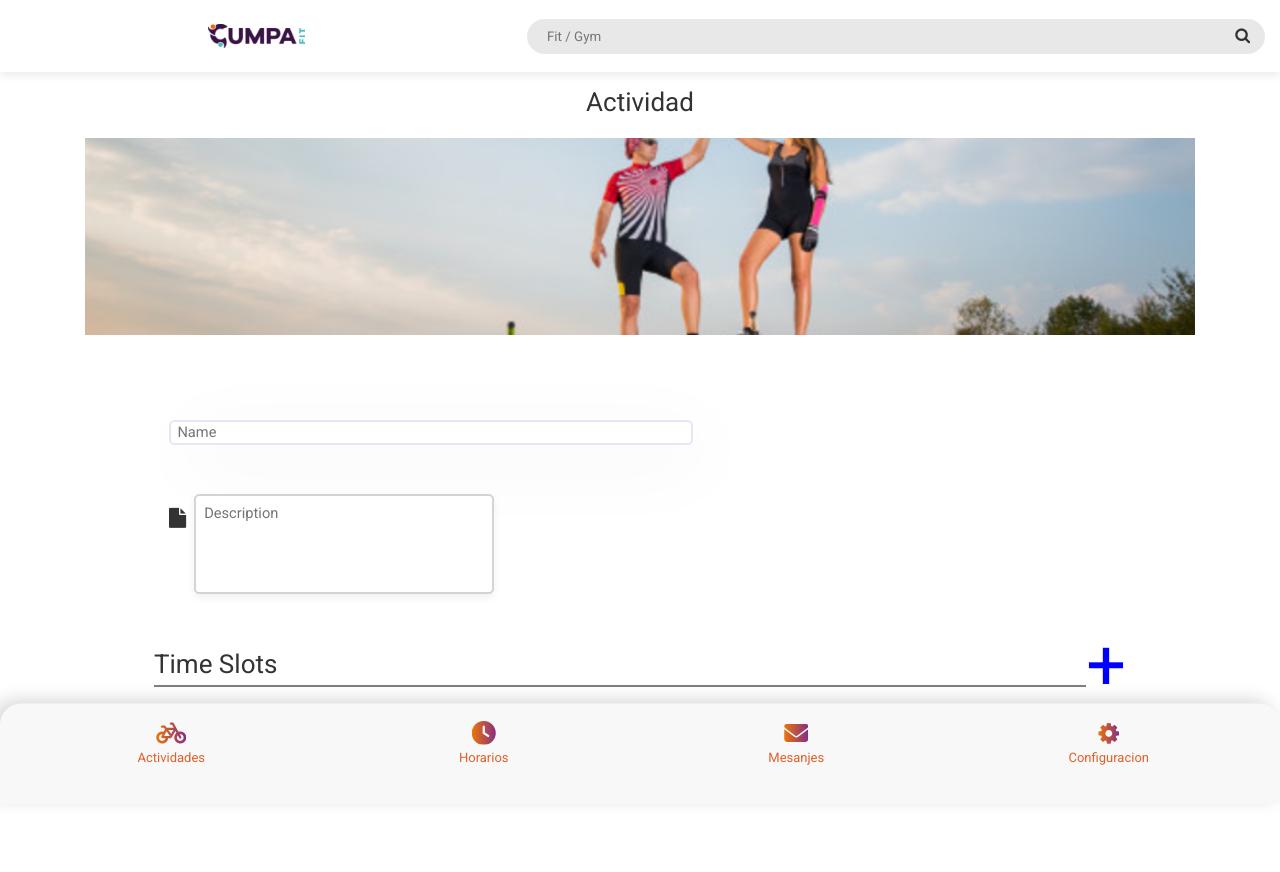
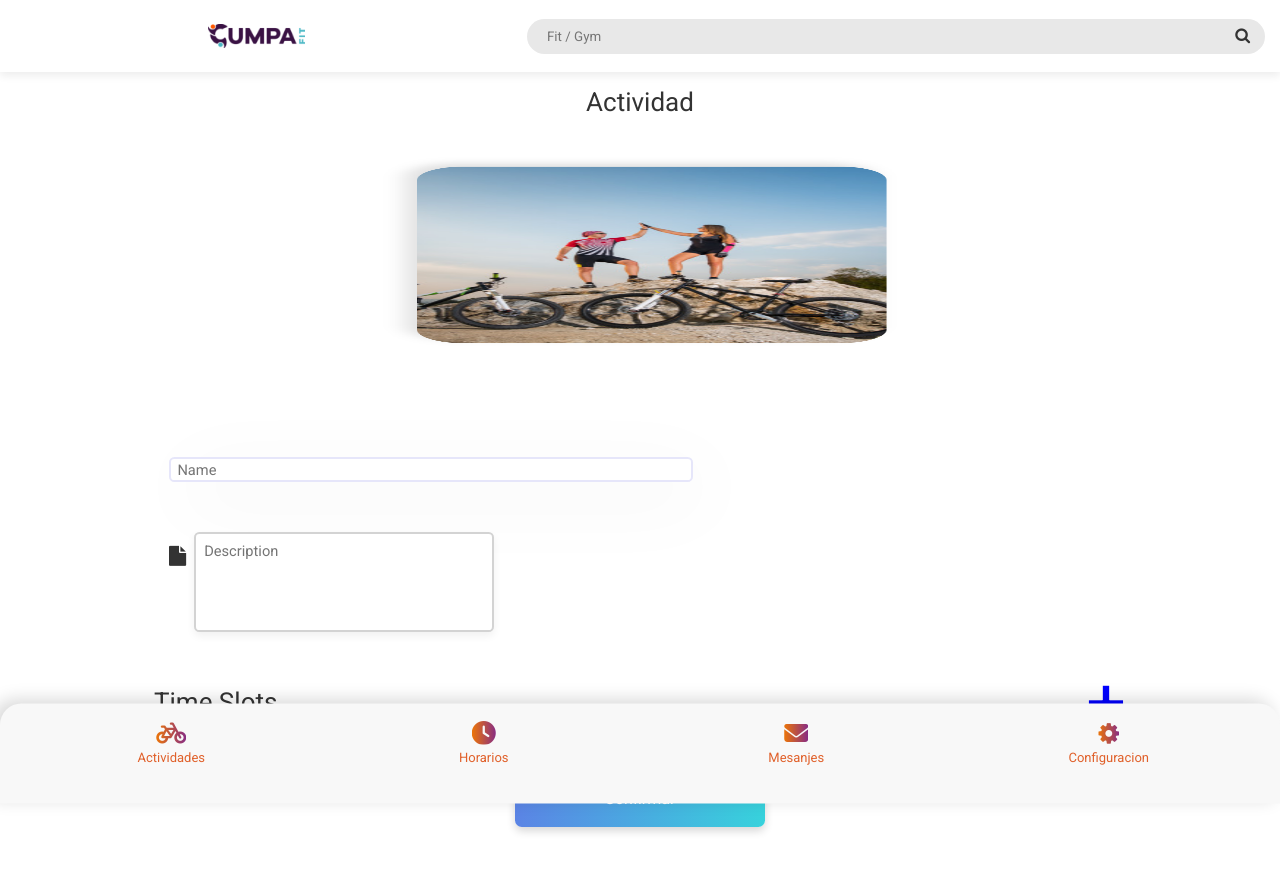
Before and after one commit to ztoa00/GYM_BookingApp, a React (Create React App) app in the folder react_frontend/: page /edit in a window 1280 px wide. Shown: the top 872 px of the page. Built offline with nearby package versions, Linux system fonts and the light colour scheme; the HTML template or start-up script is replaced by a standard one.

Commit message:
image, flashmessage

```diff
--- a/react_frontend/src/App.css
+++ b/react_frontend/src/App.css
@@ -889,11 +889,13 @@ button {
 
 .top-image {
   padding: 0;
-  background: url(background-images/horarios/rock-cycling.png);
-  background-position: center;
-  background-size: cover;
-  background-repeat: no-repeat;
+  min-width: 50%;
   height: 148pt;
+  cursor: pointer;
+}
+
+.top-image:hover{
+  box-shadow: 2px 50px 50px 20px gray;
 }
 
 #time {
--- a/react_frontend/src/components/layout/OwnerEditSchedule.js
+++ b/react_frontend/src/components/layout/OwnerEditSchedule.js
@@ -3,7 +3,7 @@ import FlashMessages from './FlashMessages';
 import TimeSlot from './TimeSlot';
 
 // Import images
-
+import RockCycling from './images/rock-cycling.png';
 
 const init_timeslot = {
 	user: null,
@@ -22,7 +22,9 @@ class OwnerEditSchedule extends Component {
 		this.state = {
 			name: "",
 			description: "",
+			image: RockCycling,
 			timeslots: [],
+			flash_messages: [],
 		}
 
 
@@ -39,6 +41,7 @@ class OwnerEditSchedule extends Component {
 		this.set_timeslot = this.set_timeslot.bind(this);
 		this.saveActivity = this.saveActivity.bind(this);
 		this.handle_change = this.handle_change.bind(this);
+		this.remove_flash_message = this.remove_flash_message.bind(this);
 	}
 
 	handle_change(key, event){
@@ -77,21 +80,50 @@ class OwnerEditSchedule extends Component {
 
 	saveActivity(event){
 		//   API Call to save activity if necessary
+		this.setState(prev => {
+			return { ...prev, flash_messages: [ ...prev.flash_messages, {message: "Success", warning: false }] }
+		});
+	}
+
+	remove_flash_message(index){
+		let new_flash_messages = [];
+		for(let i=0; i<this.state.flash_messages.length; i++){
+			if(i !== index){
+				new_flash_messages.push(this.state.flash_messages[i]);
+			}
+		}
+
+		this.setState(prev => ({ ...prev, flash_messages: new_flash_messages}));
 	}
 
 
 	render() {
-		const flash_messages = [];  // messages = { message: "your msg", warning: true/false }
+		const flash_messages = this.state.flash_messages  // messages = { message: "your msg", warning: true/false }
 
     	return (
         <Fragment>
-			<FlashMessages messages={ flash_messages }/>
+			<FlashMessages messages={ flash_messages } remove_message={ this.remove_flash_message }/>
 			<div className="container">
         	<div className="col-12 row">
         		<h1 className="text-center">Actividad</h1>
         	</div>
-        	<div className="col-12 top-image">
+        	<div className="col-12">
+				<input type="file" id="image_select" style={{display: "none"}} onChange={
+					event => {
+						let file_reader = new FileReader();
+						file_reader.readAsDataURL(event.target.files[0]);
 
+						file_reader.onload = res => {
+							let data = res.target.result;
+							this.setState( prev => ({...prev, image: data }))
+						}
+					}
+				} />
+				<center><img src={ this.state.image } alt="activity" className="top-image" onClick={
+					event => {
+						document.getElementById("image_select").click();
+					}
+				} /></center>
         	</div>
         	<div className="col-12 row">
         		<form className="editar-form">
```
